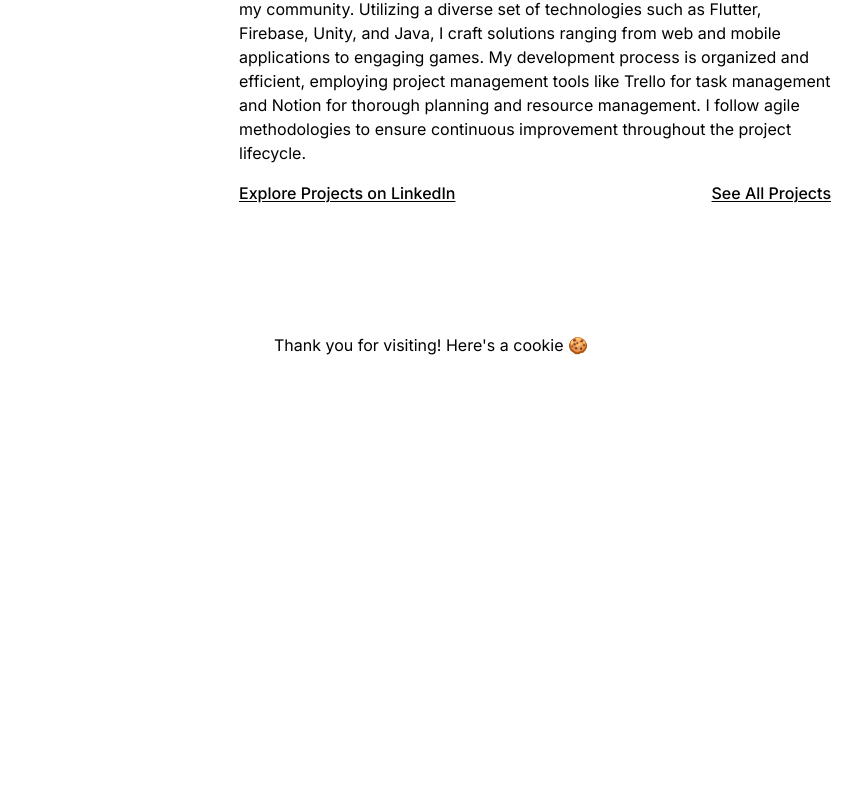
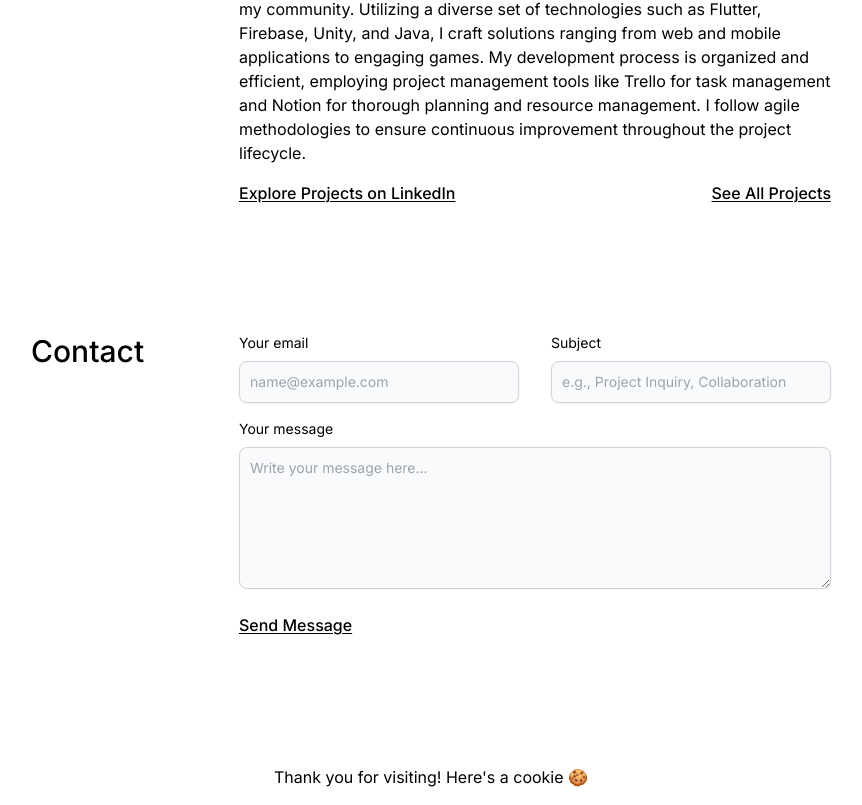
Before and after one commit to aminbadh/personal-website, a Next.js app: page / in a window 1280 px wide. Shown: the part 911-1716 px from the top of the page, without its empty margins (209-1071 px from the left). Before the commit the page ends 1284 px from the top, so only its background shows below. Built offline with nearby package versions, Linux system fonts and the light colour scheme.

Commit message:
Add Contact Form

```diff
--- a/app/page.js
+++ b/app/page.js
@@ -1,3 +1,4 @@
+import Contact from "@/components/contact";
 import Image from "next/image";
 
 export default function Home() {
@@ -10,7 +11,7 @@ export default function Home() {
           height={40}
           alt="Technologist Icon"
         />
-        <a className="underline underline-offset-2 p-2" href="mailto:aminbadh@gmail.com" target="_blank">Contact</a>
+        <a className="underline underline-offset-2 p-2" href="#contact">Contact</a>
       </nav>
 
       <main className="mt-12 flex">
@@ -51,6 +52,11 @@ export default function Home() {
         </div>
       </section>
 
+      <section id="contact" className="mt-32 lg:flex">
+        <h2 className="text-3xl flex-none w-52 font-medium mb-4">Contact</h2>
+        <Contact />
+      </section>
+
       <footer className="mt-32 mb-4">
         <p className="text-center">Thank you for visiting! Here&#39;s a cookie 🍪</p>
       </footer>
--- /dev/null
+++ b/components/contact.js
@@ -0,0 +1,56 @@
+'use client';
+
+export default function Contact() {
+    async function handleSubmit(event) {
+        var sent = document.querySelector("#sent");
+
+        event.preventDefault();
+        const formData = new FormData(event.target);
+
+        formData.append("access_key", process.env.ACCESS_KEY);
+
+        const object = Object.fromEntries(formData);
+        const json = JSON.stringify(object);
+
+        const response = await fetch("https://api.web3forms.com/submit", {
+            method: "POST",
+            headers: {
+                "Content-Type": "application/json",
+                Accept: "application/json"
+            },
+            body: json
+        });
+        const result = await response.json();
+        if (result.success) {
+            const delay = ms => new Promise(res => setTimeout(res, ms));
+
+            sent.className = "block";
+            document.getElementById("form").reset();
+            await delay(3000);
+            sent.className = "hidden";
+        }
+    }
+
+    return (
+        <form id="form" className="grow flex flex-col" onSubmit={handleSubmit}>
+            <div className="sm:space-x-8 sm:flex">
+                <div className="flex-1 mb-4">
+                    <label for="email" className="block mb-2 text-sm">Your email</label>
+                    <input type="email" id="email" name="email" className="shadow-sm bg-gray-50 border border-gray-300 text-gray-900 text-sm rounded-lg focus:ring-primary-500 focus:border-primary-500 block w-full p-2.5" placeholder="name@example.com" required />
+                </div>
+                <div className="flex-1 mb-4">
+                    <label for="subject" className="block mb-2 text-sm">Subject</label>
+                    <input type="text" id="subject" name="subject" className="shadow-sm bg-gray-50 border border-gray-300 text-gray-900 text-sm rounded-lg focus:ring-primary-500 focus:border-primary-500 block w-full p-2.5" placeholder="e.g., Project Inquiry, Collaboration" required />
+                </div>
+            </div>
+            <div class="sm:col-span-2 mb-2">
+                <label for="message" class="block mb-2 text-sm">Your message</label>
+                <textarea id="message" name="message" rows="6" className="block p-2.5 w-full text-sm text-gray-900 bg-gray-50 rounded-lg shadow-sm border border-gray-300 focus:ring-primary-500 focus:border-primary-500" placeholder="Write your message here..."></textarea>
+            </div>
+            <div className="flex justify-between items-baseline flex-col sm:flex-row">
+                <button type="submit" className="mb-4 mt-4 underline underline-offset-2 font-medium sm:mb-0">Send Message</button>
+                <span id="sent" className="hidden">Message Sent!</span>
+            </div>
+        </form>
+    );
+}
```
